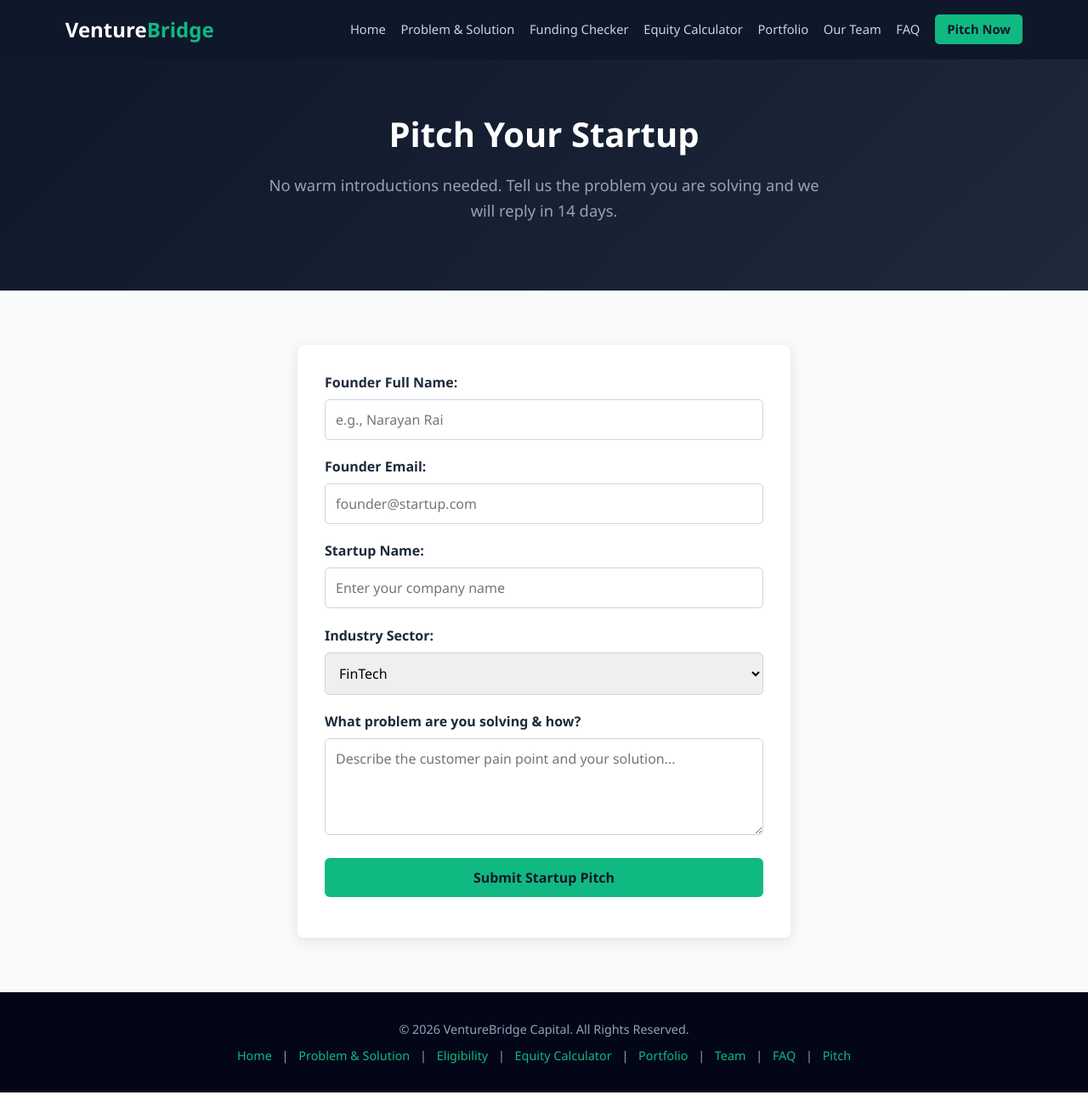
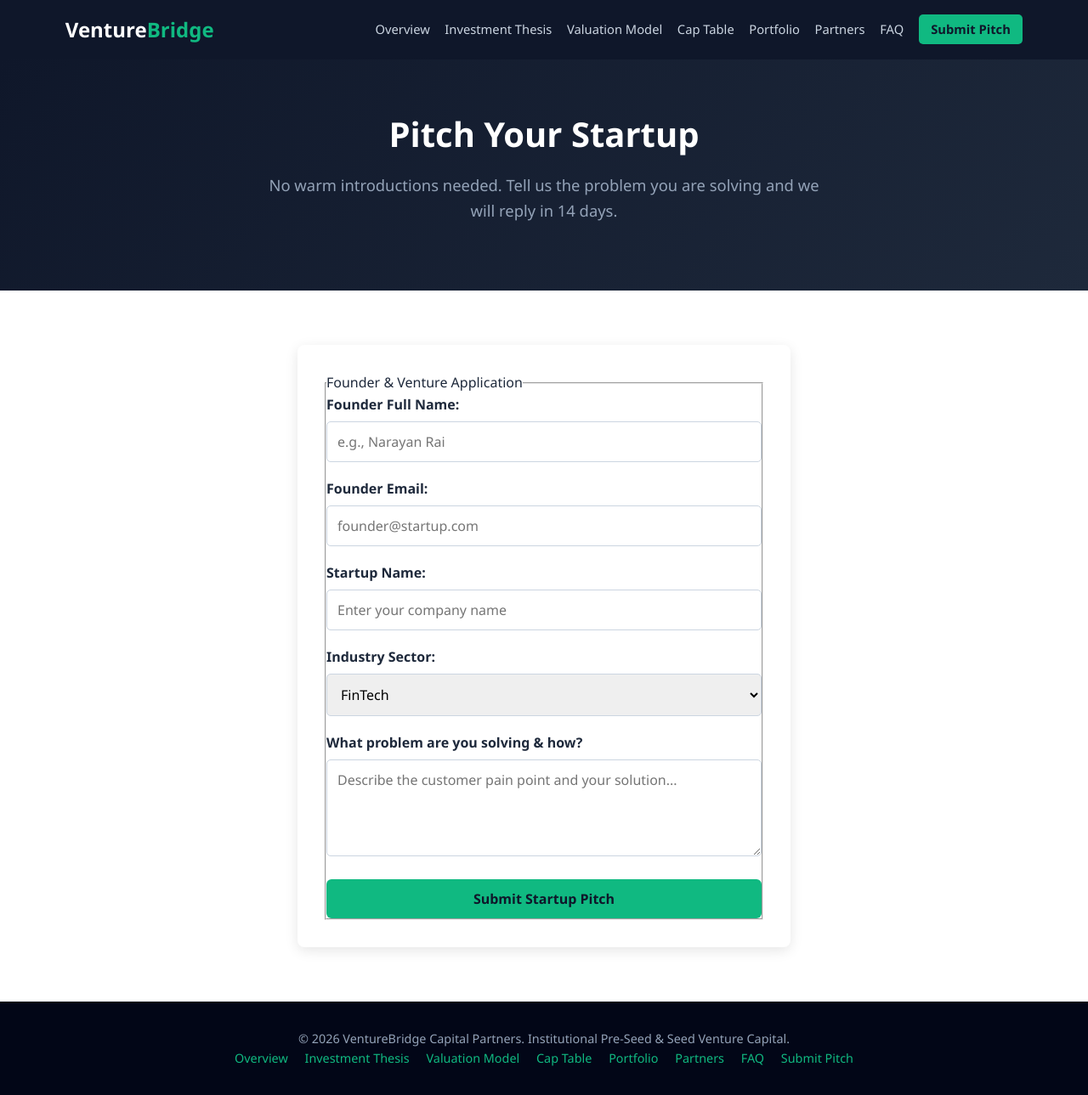
Before and after one commit to NARAYAN-RAI/VENTURE-BRIDGE, a plain HTML site: page pitch.html in a window 1280 px wide. Shown: the whole page at 85% size. Drawn offline with Linux system fonts and the light colour scheme.

Commit message:
Updated pitch.html

```diff
--- a/pitch.html
+++ b/pitch.html
@@ -3,33 +3,39 @@
 <head>
     <meta charset="UTF-8">
     <meta name="viewport" content="width=device-width, initial-scale=1.0">
-    <title>VentureBridge | Pitch Now</title>
+    <title>VentureBridge | Submit Pitch</title>
     <link rel="stylesheet" href="style.css">
 </head>
 <body>
-    <header>
-        <nav class="navbar">
+    <header class="site-header">
+        <nav class="navbar" aria-label="Primary Navigation">
             <a href="index.html" class="logo">Venture<span>Bridge</span></a>
             <ul class="nav-links">
-                <li><a href="index.html">Home</a></li>
-                <li><a href="problem-solution.html">Problem & Solution</a></li>
-                <li><a href="checker.html">Funding Checker</a></li>
-                <li><a href="calculator.html">Equity Calculator</a></li>
+                <li><a href="index.html">Overview</a></li>
+                <li><a href="problem-solution.html">Investment Thesis</a></li>
+                <li><a href="checker.html">Valuation Model</a></li>
+                <li><a href="calculator.html">Cap Table</a></li>
                 <li><a href="portfolio.html">Portfolio</a></li>
-                <li><a href="team.html">Our Team</a></li>
+                <li><a href="team.html">Partners</a></li>
                 <li><a href="faq.html">FAQ</a></li>
-                <li><a href="pitch.html" class="btn-nav">Pitch Now</a></li>
+                <li><a href="pitch.html" class="btn-nav">Submit Pitch</a></li>
             </ul>
         </nav>
     </header>
 
+    <main>
         <section class="page-header">
             <h1>Pitch Your Startup</h1>
-        <p>No warm introductions needed. Tell us the problem you are solving and we will reply in 14 days.</p>
+            <p>No warm introductions needed. Tell us the problem you are solving and we will reply in <time datetime="P14D">14 days</time>.</p>
         </section>
 
-    <section class="section bg-light">
-        <form id="pitchForm" class="tool-box">
+        <section class="section bg-band" aria-label="Pitch Submission Form">
+            <div class="section-inner">
+                <article class="tool-box">
+                    <form id="pitchForm">
+                        <fieldset>
+                            <legend>Founder &amp; Venture Application</legend>
+
                             <div class="form-group">
                                 <label for="founderName">Founder Full Name:</label>
                                 <input type="text" id="founderName" required placeholder="e.g., Narayan Rai">
@@ -57,28 +63,32 @@
                             </div>
 
                             <div class="form-group">
-                <label for="problemDesc">What problem are you solving & how?</label>
+                                <label for="problemDesc">What problem are you solving &amp; how?</label>
                                 <textarea id="problemDesc" rows="4" required placeholder="Describe the customer pain point and your solution..."></textarea>
                             </div>
 
                             <button type="submit" class="btn-primary full-width">Submit Startup Pitch</button>
+                        </fieldset>
 
-            <p id="formMessage" class="form-feedback"></p>
+                        <output id="formMessage" class="form-feedback" aria-live="polite"></output>
                     </form>
+                </article>
+            </div>
         </section>
+    </main>
 
-    <footer>
-        <p>&copy; 2026 VentureBridge Capital. All Rights Reserved.</p>
-        <p style="margin-top: 0.5rem;">
-            <a href="index.html">Home</a> |
-            <a href="problem-solution.html">Problem & Solution</a> |
-            <a href="checker.html">Eligibility</a> |
-            <a href="calculator.html">Equity Calculator</a> |
-            <a href="portfolio.html">Portfolio</a> |
-            <a href="team.html">Team</a> |
-            <a href="faq.html">FAQ</a> |
-            <a href="pitch.html">Pitch</a>
-        </p>
+    <footer class="site-footer">
+        <p>&copy; <time datetime="2026">2026</time> VentureBridge Capital Partners. Institutional Pre-Seed &amp; Seed Venture Capital.</p>
+        <nav class="footer-nav" aria-label="Footer Navigation">
+            <a href="index.html">Overview</a>
+            <a href="problem-solution.html">Investment Thesis</a>
+            <a href="checker.html">Valuation Model</a>
+            <a href="calculator.html">Cap Table</a>
+            <a href="portfolio.html">Portfolio</a>
+            <a href="team.html">Partners</a>
+            <a href="faq.html">FAQ</a>
+            <a href="pitch.html">Submit Pitch</a>
+        </nav>
     </footer>
     <script src="script.js"></script>
 </body>
```
Lines whose indentation alone changed are shown as unchanged.
